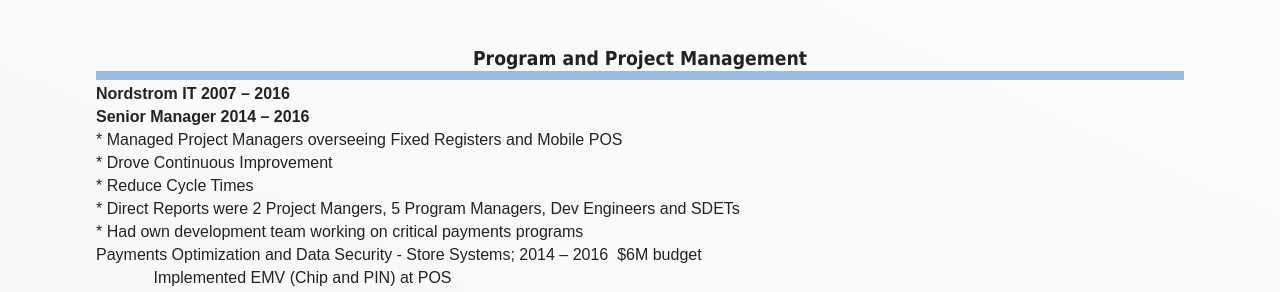
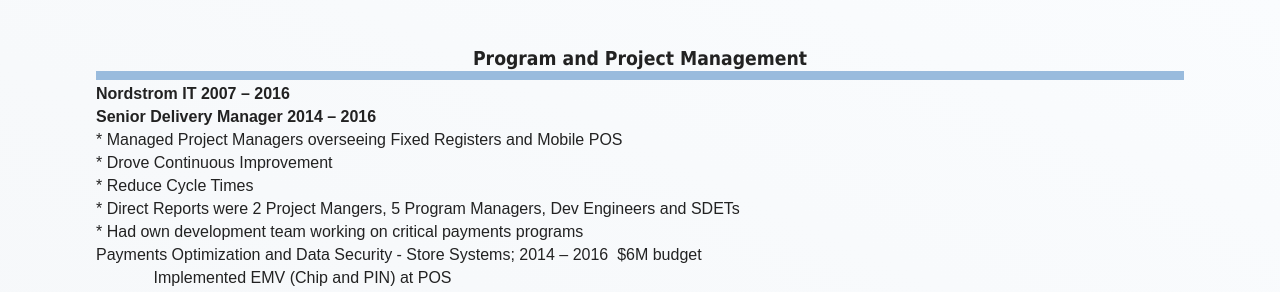
Before and after one commit to mo4dawg/mo4dawg.github.io, a Jekyll site: the page built from CV/index.html, in a window 1280 px wide. Shown: the part 826-1118 px from the top of the page. Built offline with Jekyll 4.4.1, drawn with Linux system fonts in a browser that asks for light colours.

Commit message:
Update index.html

```diff
--- a/CV/index.html
+++ b/CV/index.html
@@ -148,9 +148,6 @@
 	mso-ansi-font-size:13.5pt;
 	mso-bidi-font-size:13.5pt;
 	font-family:"Times New Roman","serif";
-	mso-ascii-font-family:"Times New Roman";
-	mso-fareast-font-family:"Times New Roman";
-	mso-hansi-font-family:"Times New Roman";
 	font-weight:bold;}
 span.Heading1Char
 	{mso-style-name:"Heading 1 Char";
@@ -517,7 +514,7 @@
 <p class=MsoNormal style='margin-bottom:0in;margin-bottom:.0001pt;line-height:
 normal'><span style='mso-bookmark:top'><b style='mso-bidi-font-weight:normal'><span
 style='font-size:10.0pt;font-family:"Arial","sans-serif";mso-fareast-font-family:
-"Times New Roman"'>Senior Manager 2014 &#8211; 2016</span></b></span></p>
+"Times New Roman"'>Senior Delivery Manager 2014 &#8211; 2016</span></b></span></p>
 
 <p class=MsoNormal style='margin-top:0in;margin-bottom:.0001pt;line-height:
 normal'><span style='mso-bookmark:top'><span style='font-size:10.0pt;
```
